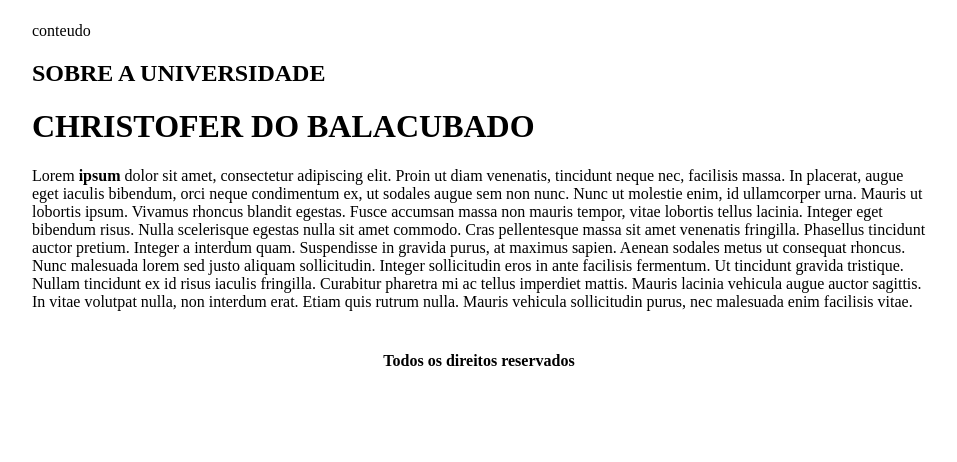
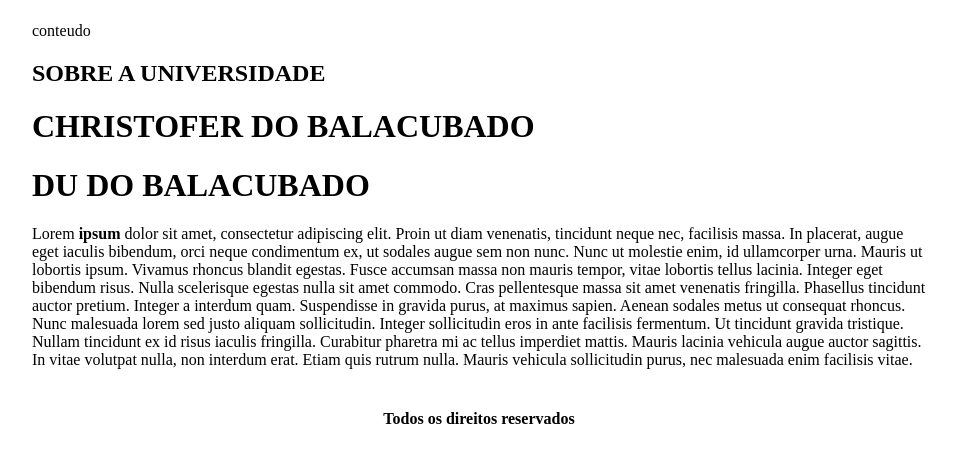
Before and after one commit to EduardoCNoll/projeto-final-lucimar, a plain HTML site: page index.html in a window 1280 px wide. Shown: the part 104-566 px from the top of the page, without its empty margins (161-1118 px from the left). Drawn offline with Linux system fonts and the light colour scheme.

Commit message:
Update index.html

```diff
--- a/index.html
+++ b/index.html
@@ -28,6 +28,8 @@
                     <h2>SOBRE A UNIVERSIDADE</h2>
                     <div>
                         <h1>CHRISTOFER DO BALACUBADO</h1>
+
+                         <h1>DU DO BALACUBADO</h1>
                     </div>
                     <p>
                         Lorem <strong>ipsum</strong> dolor sit amet, consectetur adipiscing elit.
```
